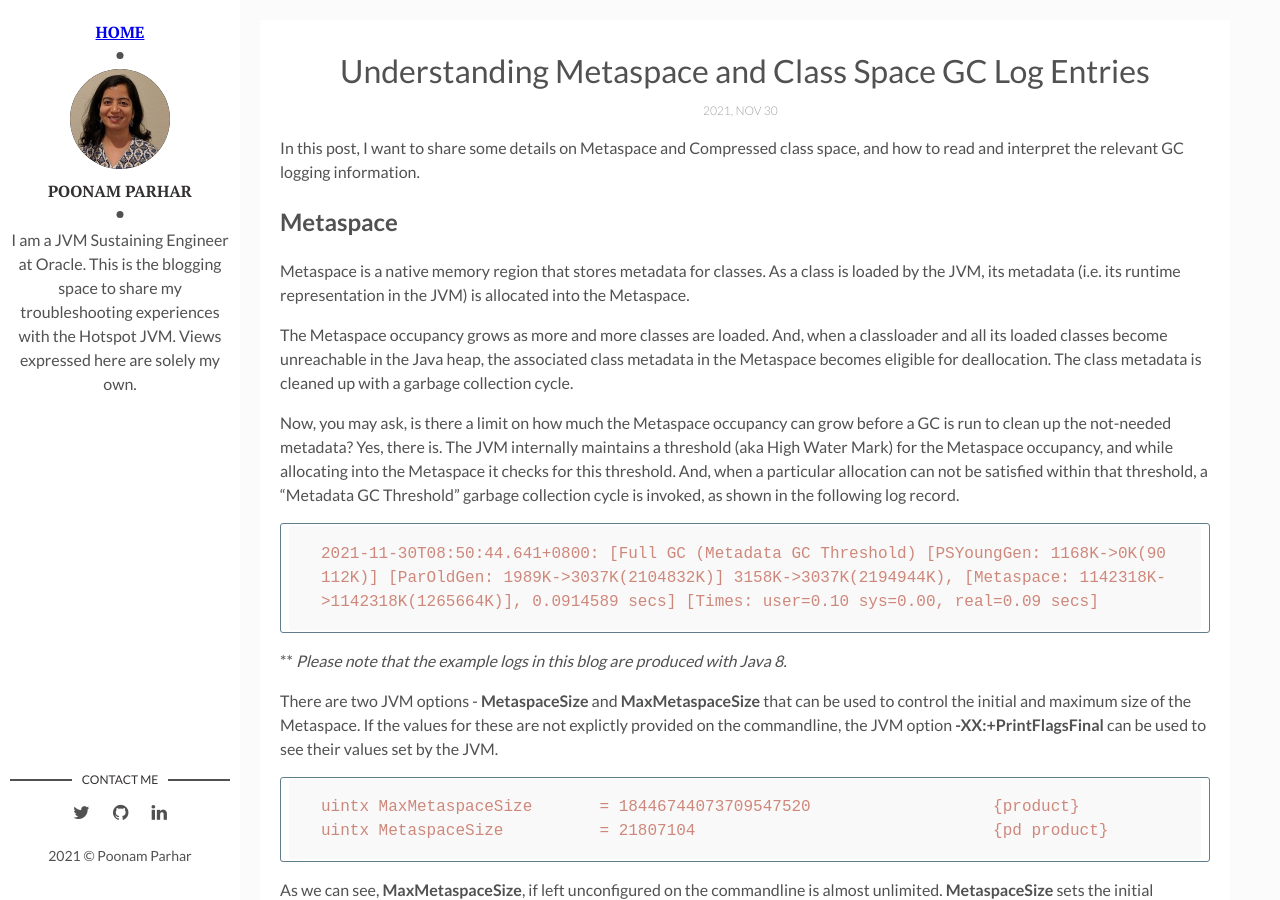
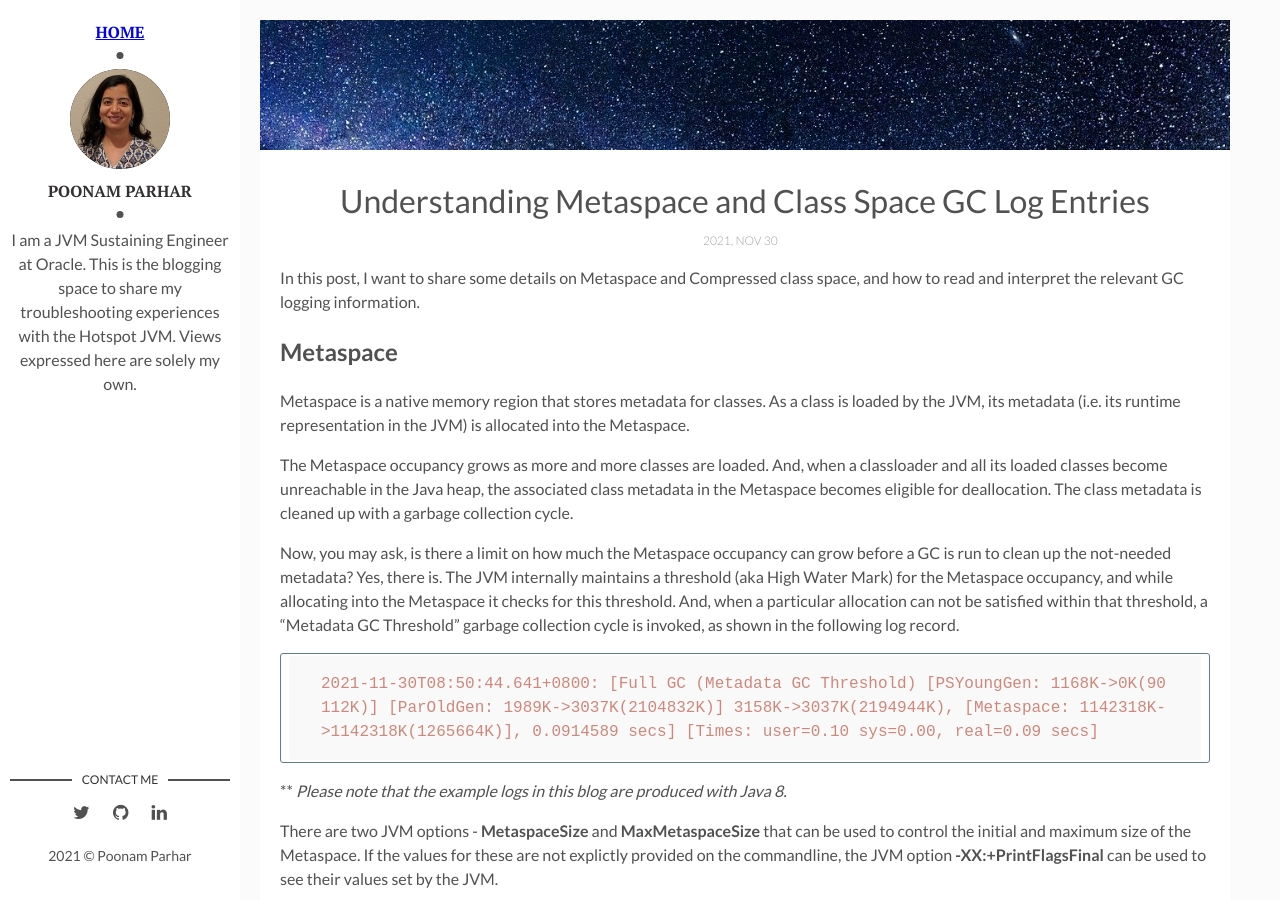
Before and after one commit to poonamparhar/poonamparhar.github.io, a Jekyll site: the page built from _posts/2021-11-30-understanding-metaspace-gc-logs.markdown, in a window 1280 px wide and 900 px high. Built offline with Jekyll 4.4.1, drawn with Linux system fonts in a browser that asks for light colours.

Commit message:
metaspace gc logs post

```diff
--- a/_posts/2021-11-30-understanding-metaspace-gc-logs.markdown
+++ b/_posts/2021-11-30-understanding-metaspace-gc-logs.markdown
@@ -3,7 +3,7 @@ layout: post
 title: "Understanding Metaspace and Class Space GC Log Entries"
 date: 2021-11-30
 description: # Understanding Metaspace and Class Space GC Log Entries
-img:  #metaspace_gc_logs.jpg
+img:  metaspace_gc_logs.jpg
 fig-caption: # Add figcaption (optional)
 tags: [Metaspace, Classspace, GC Logs]
 ---
```
Also changed, not shown: assets/img/metaspace_gc_logs.jpg (added).
